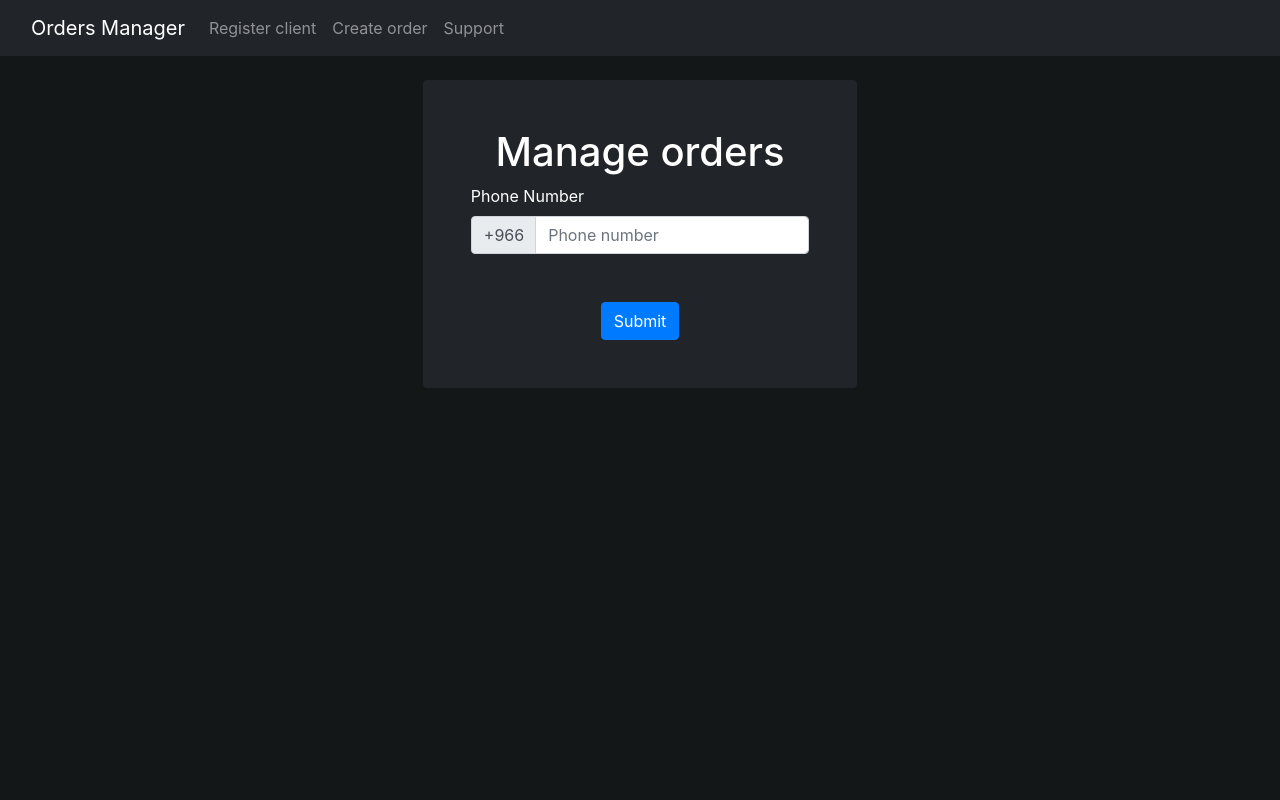
After one commit to 0fve/dar3en_orders, a Flask app: page /orders in a window 1280 px wide. The commit adds this page. Run offline with Flask 2, Linux system fonts and the light colour scheme; some libraries are stand-ins or nearby versions.

Commit message:
Added a manage orders page

```diff
--- a/src/Website/auth.py
+++ b/src/Website/auth.py
@@ -47,6 +47,7 @@ def logout():
 
 @auth.route('/checkSizes/<color>', methods=["GET","POST"])
 def check_sizes(color):
+
     sizes = Colors.query.filter_by(color=color).all()
     for size in sizes:
         Color = {
--- a/src/Website/static/index.js
+++ b/src/Website/static/index.js
@@ -20,3 +20,14 @@ function Get_color() {
         }
         )
 }
+
+function enable_edit(){
+
+    let adjustments_inp = document.getElementsByClassName('edit_box')
+    let done = document.getElementsByClassName('done')
+    for (inp of adjustments_inp){
+        console.log(done);
+        inp.disabled = false;
+        inp.value ='';
+    }
+};
--- a/src/Website/template/create_order.html
+++ b/src/Website/template/create_order.html
@@ -41,7 +41,7 @@
 
     <h1 class="text-center p-3">Welcome {{ current_user.username }}</h1>
     <div class="container d-flex justify-content-center">
-        <div class="form-group form-bg p-xl-5 p-md-5 p-sm-5 p-xs-5 p-md-5  rounded" style="background-color: #212429;">
+        <div class="form-group form-bg p-xl-5 p-sm-4 p-xs-4 rounded" style="background-color: #212429;">
 
 
             <form method="POST" name="form" class="form">
--- /dev/null
+++ b/src/Website/template/orders.html
@@ -0,0 +1,245 @@
+<!DOCTYPE html>
+<html lang="en">
+
+<head>
+    <meta charset="utf-8" />
+    <meta name="viewport" content="width=device-width, initial-scale=1" />
+    <link rel="stylesheet" type="text/css"
+        href="https://cdn.jsdelivr.net/npm/bootstrap@5.0.1/dist/css/bootstrap.min.css">
+    <link rel="stylesheet" type="text/css"
+        href="https://cdnjs.cloudflare.com/ajax/libs/font-awesome/5.15.3/css/all.min.css">
+    <link rel="stylesheet" href="https://stackpath.bootstrapcdn.com/bootstrap/4.4.1/css/bootstrap.min.css"
+        integrity="sha384-Vkoo8x4CGsO3+Hhxv8T/Q5PaXtkKtu6ug5TOeNV6gBiFeWPGFN9MuhOf23Q9Ifjh" crossorigin="anonymous" />
+    <link rel="stylesheet" href="https://stackpath.bootstrapcdn.com/font-awesome/4.7.0/css/font-awesome.min.css"
+        crossorigin="anonymous" />
+    <script src="https://cdn.jsdelivr.net/npm/bootstrap@5.0.2/dist/js/bootstrap.bundle.min.js"
+        integrity="sha384-MrcW6ZMFYlzcLA8Nl+NtUVF0sA7MsXsP1UyJoMp4YLEuNSfAP+JcXn/tWtIaxVXM"
+        crossorigin="anonymous"></script>
+    <title>Dar3en | {% block title %}Create order{% endblock %}</title>
+
+</head>
+
+<body class='text-white'>
+
+    <nav class="navbar navbar-expand-lg navbar-dark bg" style="background-color: #212429;">
+        <div class="container-fluid">
+            <a class="navbar-brand" href="#">Orders Manager</a>
+            <button class="navbar-toggler" type="button" data-bs-toggle="collapse" data-bs-target="#navbarNavAltMarkup"
+                aria-controls="navbarNavAltMarkup" aria-expanded="false" aria-label="Toggle navigation">
+                <span class="navbar-toggler-icon"></span>
+            </button>
+            <div class="collapse navbar-collapse" id="navbarNavAltMarkup">
+                <div class="navbar-nav">
+                    <a class="nav-link" href="/register_client">Register client</a>
+                    <a class="nav-link" href="/create_order">Create order</a>
+                    <a class="nav-link" target="_blank"
+                        href="https://api.whatsapp.com/send?phone=966563975058">Support</a>
+                </div>
+            </div>
+        </div>
+    </nav>
+
+    <div class="container mt-4 d-flex justify-content-center">
+        <div class="form-group form-bg p-xl-5 p-sm-4 p-xs-4 rounded" style="background-color: #212429;">
+
+
+            <form method="POST" name="form" class="form">
+                <input type="hidden" name="csrf_token" value="{{ csrf_token() }}" />
+
+                <center>
+                    <h1>Manage orders</h1>
+                </center>
+                <!-- flashes -->
+                {% with messages = get_flashed_messages(with_categories=true) %} {% if
+                messages %} {% for category, message in messages %} {% if category ==
+                'error' %}
+                <div class="alert alert-danger alter-dismissable fade show" role="alert">
+                    {{ message }}
+                    <button type="button" class="close" data-dismiss="alert">
+                        <span aria-hidden="true">&times;</span>
+                    </button>
+                </div>
+                {% elif category == 'success' %}
+                <div class="alert alert-success alter-dismissable fade show" role="alert">
+                    {{ message }}
+                    <button type="button" class="close" data-dismiss="alert">
+                        <span aria-hidden="true">&times;</span>
+                    </button>
+                </div>
+                {% endif %} {% endfor %} {% endif %} {% endwith %}
+                <!-- end flashes -->
+
+                <div class="row">
+                    <div class="col-12 phoneNumber">
+                        <label for="inlineFormInputGroup">Phone Number</label>
+                        <div class="input-group">
+                            <div class="input-group-prepend">
+                                <div class="input-group-text">+966</div>
+                            </div>
+                            <input name="phoneNumber" type="text" class="form-control" id="inlineFormInputGroup"
+                                placeholder="Phone number">
+                        </div>
+                    </div>
+                </div>
+
+                {% for order in orders %}
+                {% if request.method =='POST' %}
+                <div class="row mt-3" style="border-top: #696969 solid 1px;">
+                    <div class="col-6">
+                        <div class="form-group my-2">
+                            <label for="Design">Design</label>
+                            <input name="Design" type="text" class="form-control" value="{{ client.client_first_name }}" disabled>
+                        </div>
+                    </div>
+                    <div class="col-6">
+                        <div class="form-group my-2">
+                            <label for="Color">Color</label>
+                            <input name="Color" type="text" class="form-control" value="{{ client.client_last_name }}" disabled>
+                        </div>
+                    </div>
+                </div>
+                <div class="row">
+                    <div class="col-6">
+                        <div class="form-group my-2">
+                            <label for="Design">Design</label>
+                            <input name="Design" type="text" class="form-control" value="{{order.design_name}}" disabled>
+                        </div>
+                    </div>
+                    <div class="col-6">
+                        <div class="form-group my-2">
+                            <label for="Color">Color</label>
+                            <input name="Color" type="text" class="form-control" value="{{order.color}}" disabled>
+                        </div>
+                    </div>
+                </div>
+                <div class="row">
+                    <div class="col-6">
+                        <div class="form-group my-2">
+                            <label for="Size">Size</label>
+                            <input name="Size" type="text" class="form-control" value="{{order.tshirt_size}}" disabled>
+                        </div>
+                    </div>
+                    <div class="col-6">
+                        <div class="form-group my-2">
+                            <label for="Type">Type</label>
+                            <input name="Type" type="text" class="form-control" value="{{order.Type}}" disabled>
+                        </div>
+                    </div>
+                </div>
+                <div class="row">
+                    {% if order.done %}
+                    <div class="col-6">
+                        <div class="form-group my-2">
+                            <label for="Adjustment">Status</label>
+                            <input type="text" class="form-control done"  value="Ready"
+                            vale="Done" disabled>
+                        </div>
+                    </div>
+                    {% else %}
+                    <div class="col-6">
+                        <div class="form-group my-2">
+                            <label for="Adjustment">Status</label>
+                            <input type="text" class="form-control done"  value="In progress"
+                            vale="Done" disabled>
+                        </div>
+                    </div>
+                    {% endif %}
+                    {% if not order.adjustments %}
+                    <div class="col-6">
+                        <div class="form-group my-2">
+                            <label for="Adjustment">Adjustment </label>
+                            <input id="adjustment" type="text" class="form-control edit_box" value="No adjustments" disabled>
+                        </div>
+                    </div>
+                    {% else %}
+                    <div class="col-6">
+                        <div class="form-group my-2">
+                            <label for="Adjustment">Adjustment </label>
+                            <input id="adjustment" type="text" class="form-control edit_box" value="{{order.adjustments}}" disabled>
+                        </div>
+                    </div>
+                    {% endif %}
+                </div>
+                <div class="row">
+                    <div class="col-6">
+                        <div class="form-group my-2">
+                            <label for="quantity">Quantity</label>
+                            <input name="quantity" type="text" class="form-control edit_box" value="{{order.quantity}}" disabled>
+                        </div>
+                    </div>
+                    <div class="col-6">
+                        <div class="form-group my-2">
+                            <label for="phoneNumber">Phone number</label>
+                            <input name="client_number" type="text" class="form-control" value="{{order.client_number}}" disabled>
+                        </div>
+                    </div>
+                </div>
+                <div class="row">
+                    <div class="col-6">
+                        <div class="form-group my-2">
+                            <label for="quantity">Order number</label>
+                            <input name="quantity" type="text" class="form-control" value="{{order.id}}" disabled>
+                        </div>
+                    </div>
+                    <div class="col-6">
+                        <div class="form-group my-2">
+                            <label for="quantity">Order created</label>
+                            <input name="quantity" type="text" class="form-control" value="{{order.date}}" disabled>
+                        </div>
+                    </div>
+                </div>
+
+                {% endif %}
+                {% endfor %}
+                <div class="row">
+                    {% if request.method =='POST' %}
+
+                    <div class="col-6 mt-5 d-flex justify-content-center ">
+                        <button type="submit" class="btn btn-primary">Submit</button>
+                    </div>
+                    <div class="col-6 mt-5 d-flex justify-content-center">
+                        <button onclick="enable_edit()" type="button" class="btn btn-secondary" id="edit">edit</button>
+                    </div>
+
+                    {% else %}
+                    <center>
+                        <div class="col-6 mt-5 d-flex justify-content-center ">
+                            <button type="submit" class="btn btn-primary">Submit</button>
+                        </div>
+                    </center>
+                    {% endif %}
+                </div>
+            </form>
+        </div>
+
+    </div>
+</body>
+<style>
+    @media (max-width: 575.98px) {
+        .form-bg {
+            padding: 1.5rem;
+        }
+    }
+
+    body {
+        margin: 0;
+        padding: 0;
+        background-color: #131718;
+        height: 100vh;
+    }
+</style>
+<script src="https://code.jquery.com/jquery-3.2.1.slim.min.js"
+    integrity="sha384-KJ3o2DKtIkvYIK3UENzmM7KCkRr/rE9/Qpg6aAZGJwFDMVNA/GpGFF93hXpG5KkN"
+    crossorigin="anonymous"></script>
+<script src="https://cdnjs.cloudflare.com/ajax/libs/popper.js/1.12.9/umd/popper.min.js"
+    integrity="sha384-ApNbgh9B+Y1QKtv3Rn7W3mgPxhU9K/ScQsAP7hUibX39j7fakFPskvXusvfa0b4Q"
+    crossorigin="anonymous"></script>
+<script src="https://maxcdn.bootstrapcdn.com/bootstrap/4.0.0/js/bootstrap.min.js"
+    integrity="sha384-JZR6Spejh4U02d8jOt6vLEHfe/JQGiRRSQQxSfFWpi1MquVdAyjUar5+76PVCmYl"
+    crossorigin="anonymous"></script>
+<script src="https://cdn.jsdelivr.net/npm/axios/dist/axios.min.js"></script>
+
+<script type="text/javascript" src="{{ url_for('static', filename='index.js') }}"></script>
+
+
+</html>
--- a/src/Website/views.py
+++ b/src/Website/views.py
@@ -104,8 +104,8 @@ def create_order():
                     design.sold += int(quantity)
                     db.session.commit()
 
-
-                def total(new_shirt):
+                # It's kinda obvius ....
+                def totalPrice(new_shirt):
 
                     shirtPrice = (int(quantity)*design.shirt_price)
                     hoodiePrice = (int(quantity)*design.hoodie_price)
@@ -120,7 +120,7 @@ def create_order():
 
                     flash(f"Order created! {total_price}", category="success")
 
-                total(new_shirt)
+                totalPrice(new_shirt)
             except ValueError:
                 flash("Phone number can only be numbers!", category='error')
 
@@ -157,6 +157,8 @@ def register_client():
                 flash("Last name should be more than 2 characters!", category='error')
             if client_phone == '':
                 flash("Please enter client's phone number", category='error')
+            if len(client_phone) < 9:
+                flash("Phone number has to be 9 characters", category='error')
             try:
                 int(client_phone)
             except ValueError:
@@ -176,9 +178,21 @@ def register_client():
     return render_template('client.html')
 
 @views.route('/', methods=["GET", "POST"])
-def home():
+def index():
 
     if not current_user.is_authenticated:
         return redirect(url_for('auth.login'))
-    else:
-        return redirect(url_for('views.register_client'))
+
+    return redirect(url_for('views.register_client'))
+
+
+@views.route('/orders', methods=["GET", "POST"])
+def orders():
+
+    if request.method == "POST":
+        client_number = request.form.get("phoneNumber")
+        orders = Orders.query.filter_by(client_number=client_number).all()
+        client = Client.query.filter_by(client_phone_number=client_number).first()
+
+        return render_template("orders.html", orders=orders,client=client)
+    return render_template("orders.html")
```
Also changed, not shown: src/Website/template/client.html (+8 -3 lines), src/Website/database.db.
